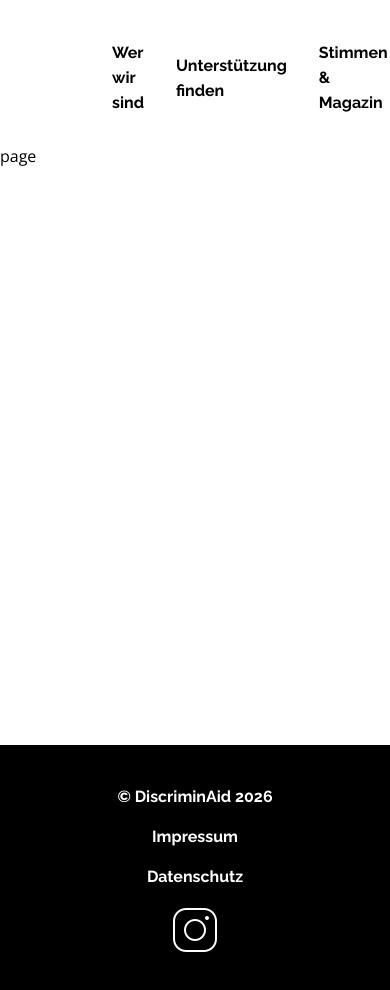
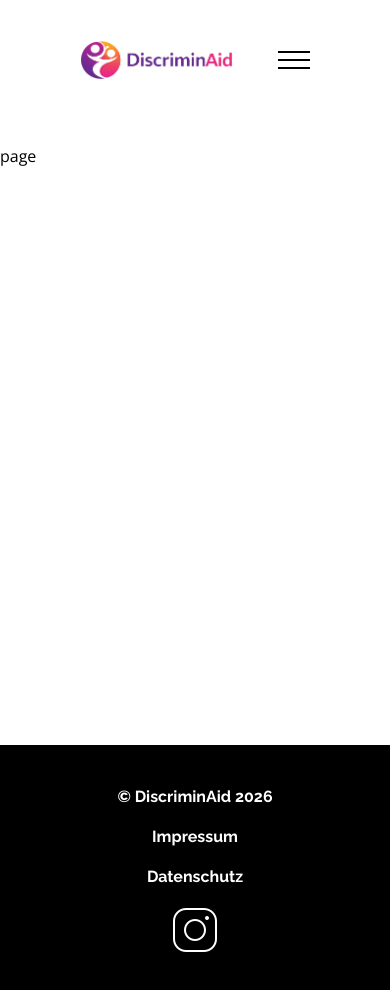
Before and after one commit to imkehoegden/DiscriminAid, a Next.js app in the folder discriminaid/: page /spenden in a window 390 px wide. Shown: the top 990 px of the page. Built offline with nearby package versions, Linux system fonts and the light colour scheme.

Commit message:
Fix: Header mobile

```diff
--- a/discriminaid/app/components/Header.tsx
+++ b/discriminaid/app/components/Header.tsx
@@ -5,6 +5,12 @@ import Link from "next/link";
 import Image from "next/image";
 
 export default function Header({ variant = "transparentOnHero" }) {
+  const [openMenu, setOpenMenu] = useState(false);
+
+  useEffect(() => {
+    document.body.style.overflow = openMenu ? "hidden" : "auto";
+  }, [openMenu]);
+
   const [scrolled, setScrolled] = useState(false);
 
   const isTransparentHero = variant === "transparentOnHero";
@@ -23,28 +29,26 @@ export default function Header({ variant = "transparentOnHero" }) {
   }, [isTransparentHero]);
 
   return (
+    <div aria-hidden={openMenu}>
       <header
         className={`fixed top-0 left-0 w-full z-50 transition-colors duration-300 ${
           scrolled ? "bg-white" : "bg-transparent"
         }`}
       >
-      <nav
-        className="flex items-center justify-between px-20 py-10 gap-8 sticky"
-        style={{ color: "var(--primarytext)" }}
-      >
+        <nav className="flex items-center justify-between px-20 py-10 gap-8 sticky text-[var(--primarytext)]">
           <div>
             <Link href="/">
               <Image
                 src="/DiscriminAid_Logo_ohneClaim_Freisteller.png"
                 alt="DiscriminAid Logo"
                 width={350}
-              height={91.38}
+                height={91}
                 loading="eager"
-              className="h-auto w-auto"
+                className="h-10 md:h-24 w-auto"
               />
             </Link>
           </div>
-        <ul className="flex gap-8 items-center font-bold">
+          <ul className="hidden md:flex gap-8 items-center font-bold">
             <li>
               <Link
                 href="/about"
@@ -69,11 +73,6 @@ export default function Header({ variant = "transparentOnHero" }) {
                 Stimmen & Magazin
               </Link>
             </li>
-          {/* <li>
-            <Link href="/spenden" className="cursor-pointer">
-              <button className="donateButton">Spenden! ♥</button>
-            </Link>
-          </li> */}
             <a
               href="https://www.gofundme.com"
               target="_blank"
@@ -83,7 +82,66 @@ export default function Header({ variant = "transparentOnHero" }) {
               <button className="donateButton">Spenden! ♥</button>
             </a>
           </ul>
+
+          <button
+            className="md:hidden flex flex-col justify-center items-center w-8 h-8 gap-1.5 z-[60] relative"
+            onClick={() => setOpenMenu(!openMenu)}
+            aria-expanded={openMenu}
+            aria-controls="mobile-menu"
+            aria-label={openMenu ? "Menü schließen" : "Menü öffnen"}
+          >
+            <span
+              className={`block w-8 h-0.5 transition duration-300 bg-black ${
+                openMenu ? "rotate-45 translate-y-2" : ""
+              }`}
+            />
+            <span
+              className={`block w-8 h-0.5 transition bg-black ${
+                openMenu ? "opacity-0" : "opacity-100"
+              }`}
+            />
+            <span
+              className={`block w-8 h-0.5 transition duration-300 bg-black ${
+                openMenu ? "-rotate-45 -translate-y-2" : ""
+              }`}
+            />
+          </button>
         </nav>
       </header>
+      {openMenu && (
+        <div className="fixed top-0 left-0 w-full h-screen bg-white z-40 flex flex-col items-center justify-center gap-8 md:hidden font-bold">
+          <Link
+            href="/about"
+            onClick={() => setOpenMenu(false)}
+            className="nav"
+          >
+            Wer wir sind
+          </Link>
+          <Link
+            href="/service"
+            onClick={() => setOpenMenu(false)}
+            className="nav"
+          >
+            Unterstützung finden
+          </Link>
+          <Link
+            href="/magazin"
+            onClick={() => setOpenMenu(false)}
+            className="nav"
+          >
+            Stimmen & Magazin
+          </Link>
+          <a
+            href="https://www.gofundme.com"
+            target="_blank"
+            rel="noopener noreferrer"
+            onClick={() => setOpenMenu(false)}
+            className="nav"
+          >
+            <button className="donateButton">Spenden! ♥</button>
+          </a>
+        </div>
+      )}
+    </div>
   );
 }
```
Lines whose indentation alone changed are shown as unchanged.
